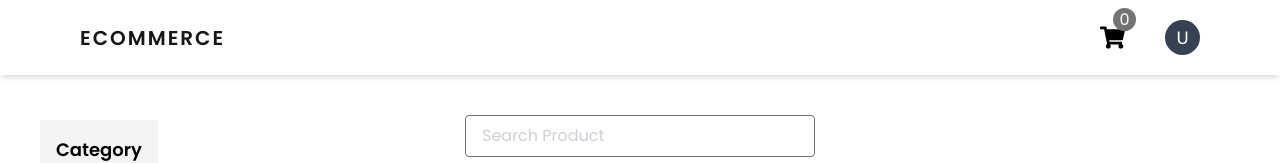
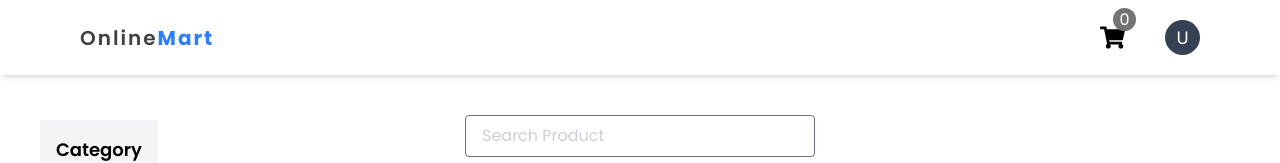
Before and after one commit to shuvo-220/ECOMMERCE, a React (Vite) app in the folder frontend/: page / in a window 1280 px wide. Shown: the top 163 px of the page. Built offline with nearby package versions, Linux system fonts and the light colour scheme; no server answers.

Commit message:
name solved

```diff
--- a/frontend/src/components/Navbar.jsx
+++ b/frontend/src/components/Navbar.jsx
@@ -32,7 +32,7 @@ const Navbar = () => {
         <div className='flex items-center justify-between'>
           {/* logo */}
           <Link to='/'>
-            <span className='font-semibold text-xl tracking-widest text-neutral-900 uppercase'>ecommerce</span>
+            <span className='font-semibold text-xl tracking-widest text-neutral-700'>Online<span className='text-blue-500 font-bold'>Mart</span></span>
           </Link>
 
           {/* cart and profilr */}
```
